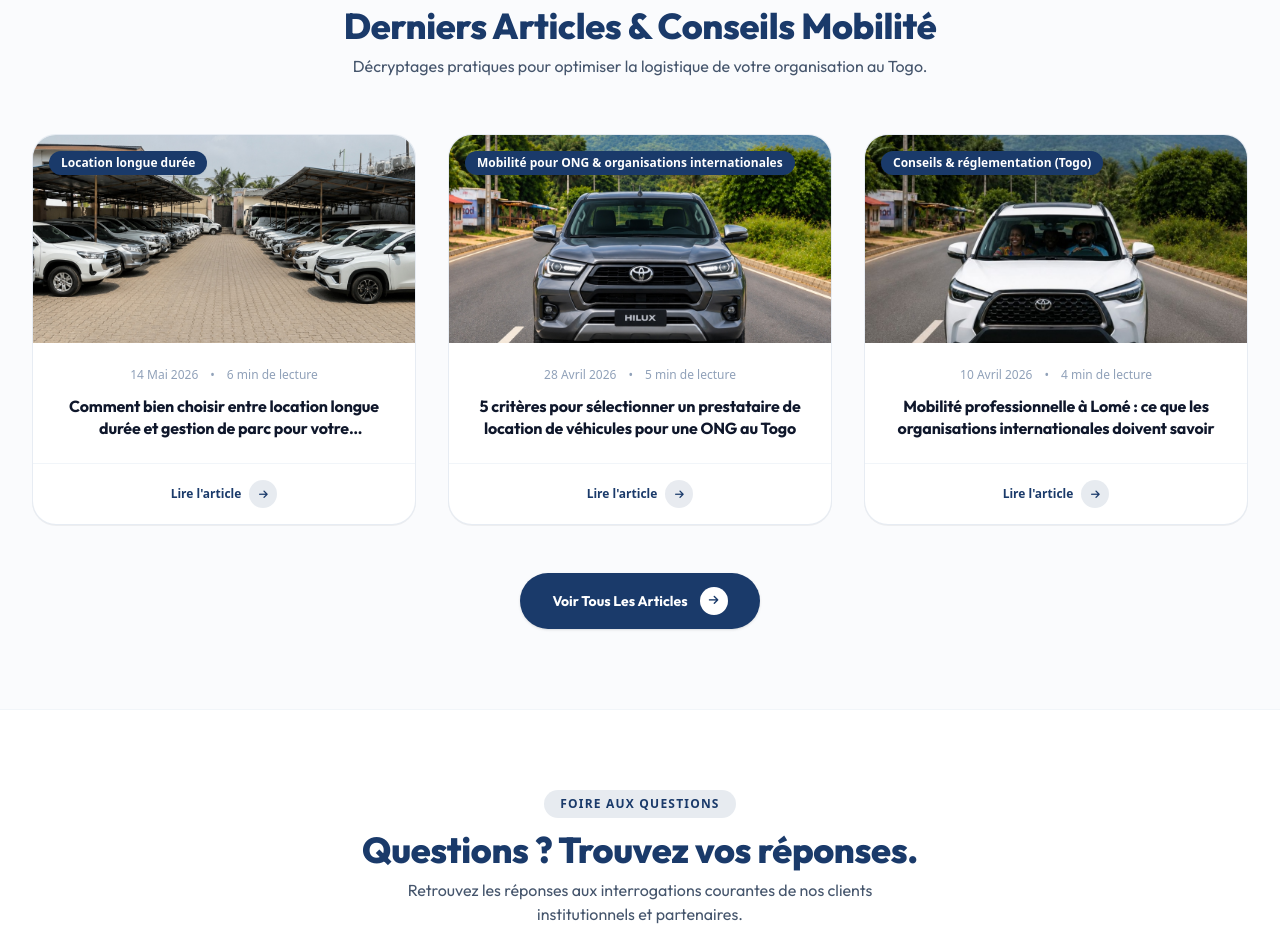
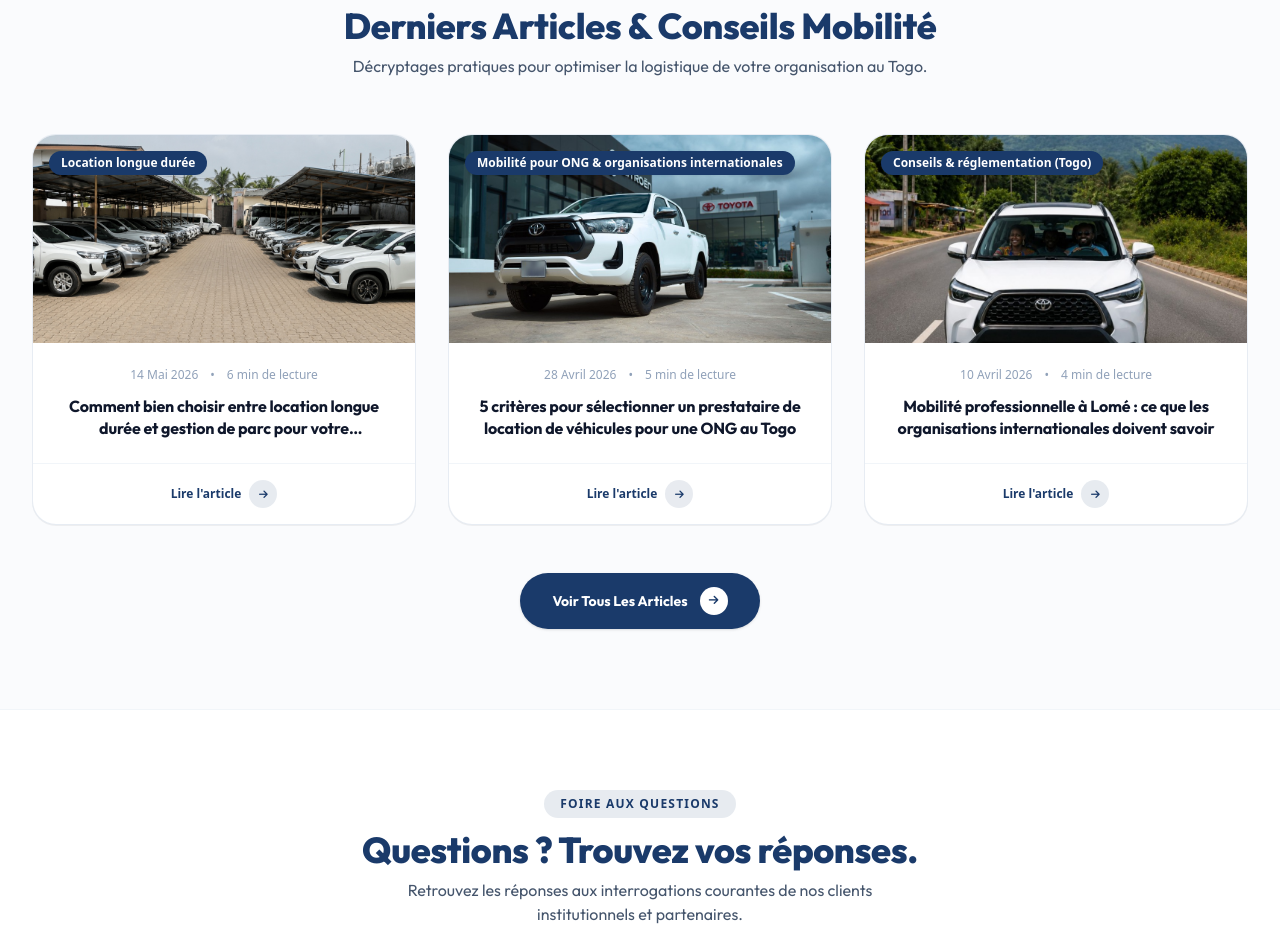
Before and after one commit to infojackoia-dotcom/sanko-togo-v2, a React (Vite) app: page / in a window 1280 px wide. Shown: the part 4660-5592 px from the top of the page. Built offline with nearby package versions, Linux system fonts and the light colour scheme; a web font is replaced by a local one.

Commit message:
feat: add fleet categories, showcase component, gallery slideshow, and content data

```diff
--- a/src/components/FleetShowcase.tsx
+++ b/src/components/FleetShowcase.tsx
@@ -62,7 +62,6 @@ export const FLEET_VEHICLES: FleetVehicleItem[] = [
     badge: 'Missions Terrain & Pistes',
     photos: [
       { url: '/gallery/hilux-concession-togo.jpg', label: 'Vue RÃ©elle Double Cabine Togo' },
-      { url: '/gallery/hilux-front-road.jpg', label: 'Vue RÃ©elle Tout-Terrain Route' },
       { url: '/gallery/toyota-cockpit-interior.jpg', label: 'Habitacle & Confort' },
     ],
     capacity: '5 places + Benne cargo',
--- a/src/data/content.ts
+++ b/src/data/content.ts
@@ -316,7 +316,7 @@ export const BLOG_POSTS: BlogPost[] = [
     excerpt: 'Conformité aux audits bailleurs, réactivité en cas de panne terrain, flexibilité contractuelle : la grille d\'évaluation indispensable.',
     date: '28 Avril 2026',
     readTime: '5 min de lecture',
-    image: '/gallery/hilux-front-road.jpg',
+    image: '/gallery/hilux-concession-togo.jpg',
     content: [
       "Les équipes d'achats et de logistique des ONG internationales répondent à des règles d'audit très strictes dictées par leurs bailleurs de fonds (USAID, Union Européenne, AFD, agences onusiennes). Choisir un prestataire local nécessite une vigilance accrue sur plusieurs points cardinaux.",
       "1. La conformité administrative et fiscale : disposer d'un RCCM valide, d'un NIF à jour, de factures aux normes et d'une traçabilité irréprochable des paiements.",
```
Also changed, not shown: public/gallery/hilux-front-road.jpg (deleted), public/vehicles/hilux/rear.jpg (deleted).
